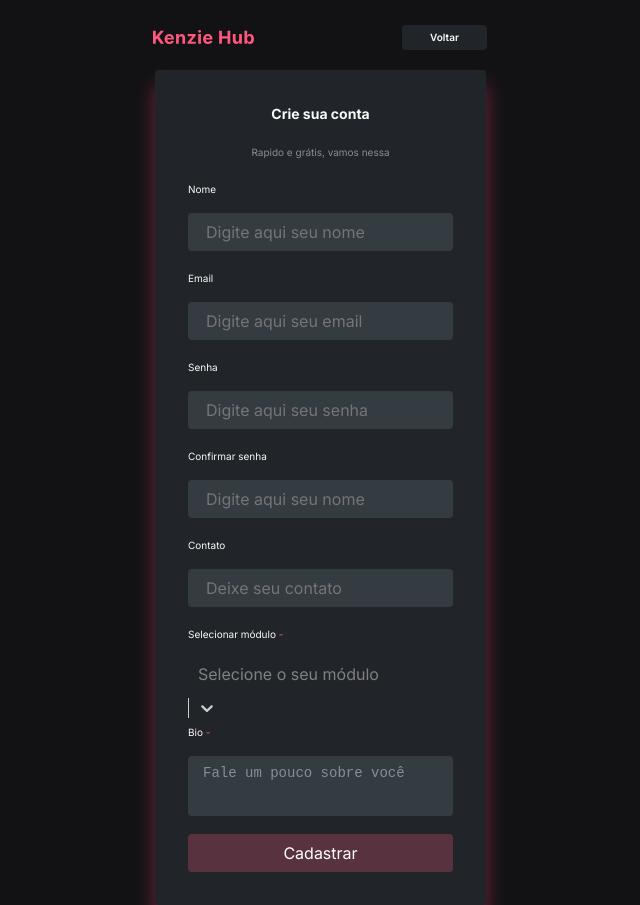
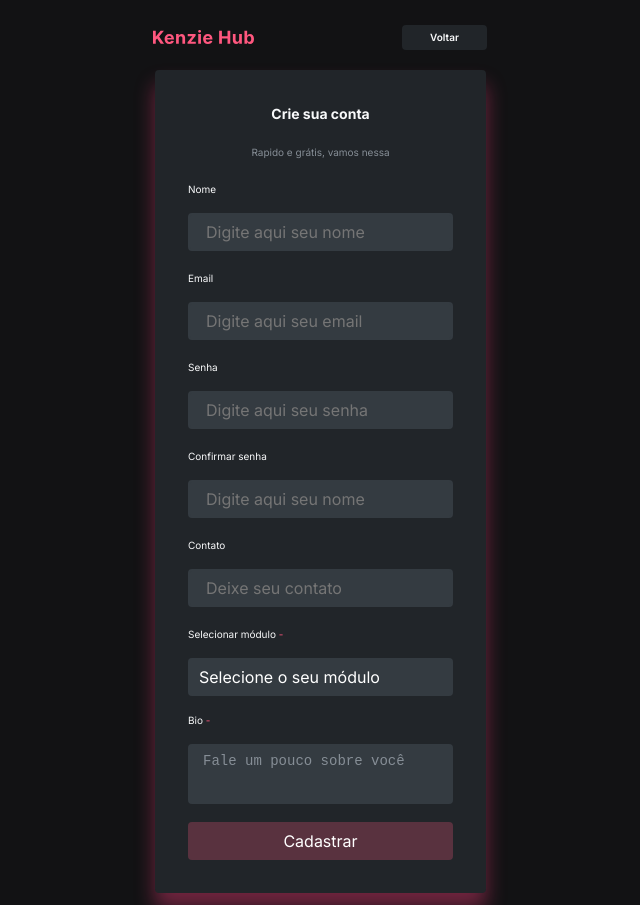
Before and after one commit to Kenzie-Academy-Brasil-Developers/react-entrega-s2-kenzie-hub-tiagokp97, a React (Create React App) app: page / in a window 1280 px wide. Shown: the whole page, without its empty margins (320-960 px from the left). Built offline with nearby package versions, Linux system fonts and the light colour scheme.

Commit message:
fix: position on select element

```diff
--- a/src/components/ModalCreate/index.jsx
+++ b/src/components/ModalCreate/index.jsx
@@ -59,6 +59,7 @@ export default function ModalCreate({ modal, setModal, options, loadWorks }) {
           />
         </div>
         <p className="label-select">Status</p>
+        <div className="position">
           <StyledSelect
             control={control}
             error={errors.option?.message}
@@ -67,6 +68,7 @@ export default function ModalCreate({ modal, setModal, options, loadWorks }) {
             valueName="status"
             shadow="box-shadow: 0px 15px 20px rgba(255, 66, 127, 0.4)"
           />
+        </div>
         <div className="container-button">
           <StyledButton
             className="button-register"
--- a/src/components/ModalTecnologies/styles.css
+++ b/src/components/ModalTecnologies/styles.css
@@ -40,6 +40,15 @@
   transform: translate(-50%, -30%);
 }
 
+.container-select {
+  min-width: 265px;
+}
+
+.position {
+  margin-right: 64px;
+}
+
+/* margin-left: 55px; */
 .container-input-modal {
   width: 370px;
   background-color: var(--grey-30);
@@ -84,6 +93,10 @@
     transform: translate(-50%, -70%);
   }
 
+  .position {
+    margin-left: 65px;
+  }
+
   .container-input-modal {
     width: 300px;
   }
--- a/src/components/Select/Select.js
+++ b/src/components/Select/Select.js
@@ -2,6 +2,31 @@ import React from "react";
 import Select from "react-select";
 import { Controller } from "react-hook-form";
 import "./styles.css";
+
+const optionsTheme = (theme) => {
+  return {
+    ...theme,
+
+    colors: {
+      danger: "transparent",
+      dangerLight: "transparent",
+      neutral0: "#343B41",
+      neutral5: "transparent",
+      neutral10: "transparent",
+      neutral20: "transparent",
+      neutral30: "#FFFFFF",
+      neutral40: "#FFFFFF",
+      neutral50: "#FFFFFF",
+      neutral60: "#FFFFFF",
+      neutral70: "hsl(0, 0%, 30%)",
+      neutral80: "#FFFFF",
+      neutral90: "transparent",
+      primary: "#FF577F",
+      primary50: "#FFFFFF",
+      primary75: "transparent",
+    },
+  };
+};
 
 export default function StyledSelect({
   control,
@@ -12,10 +37,8 @@ export default function StyledSelect({
   const customStyles = {
     menu: (provided, state) => ({
       ...provided,
-      width: state.selectProps.width,
-      color: state.selectProps.menuColor,
+
       padding: 20,
-      backgroundColor: "#343B41",
     }),
 
     option: (provided, state) => ({
@@ -44,8 +67,9 @@ export default function StyledSelect({
         control={control}
         render={({ field: { onChange, value, name, ref } }) => (
           <Select
+            theme={optionsTheme}
             options={options}
-            styles={customStyles}
+            // styles={customStyles}
             width="265px"
             menuColor="#868E96"
             menuPlacement="top"
--- a/src/components/Select/styles.css
+++ b/src/components/Select/styles.css
@@ -1,4 +1,27 @@
-.css-1ruyt58-Control {
+.container-select {
+  max-width: 265px;
+  margin-bottom: 18px;
+  color: white;
+}
+
+/* .container-select > div {
+  display: flex;
+  flex-direction: row;
+  background-color: var(--grey-20);
+  border-radius: 8px;
+  margin-bottom: 18px;
+  color: var(--grey-10) !important;
+  border: solid 2px var(--grey-20);
+  color: var(--grey-10) !important;
+}
+
+.container-select > div > div > div > div {
+  color: var(--grey-10) !important;
+
+  padding-left: 5px;
+} */
+
+/* .css-1ruyt58-Control {
   display: flex;
   flex-direction: row;
   background-color: var(--grey-20);
@@ -24,4 +47,4 @@
 
 .css-1ruyt58-Control:focus-within {
   border: var(--white) solid 2px;
-}
+} */
```
Lines whose indentation alone changed are shown as unchanged.
